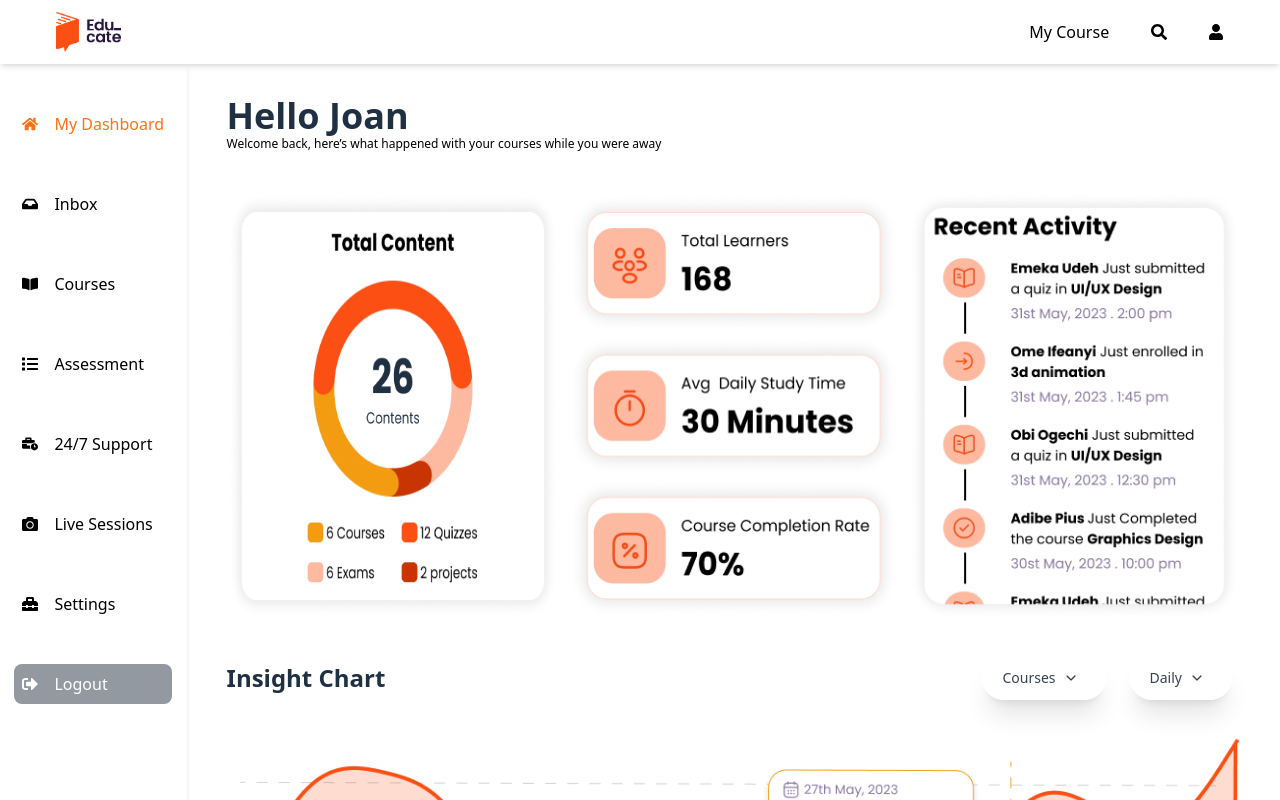
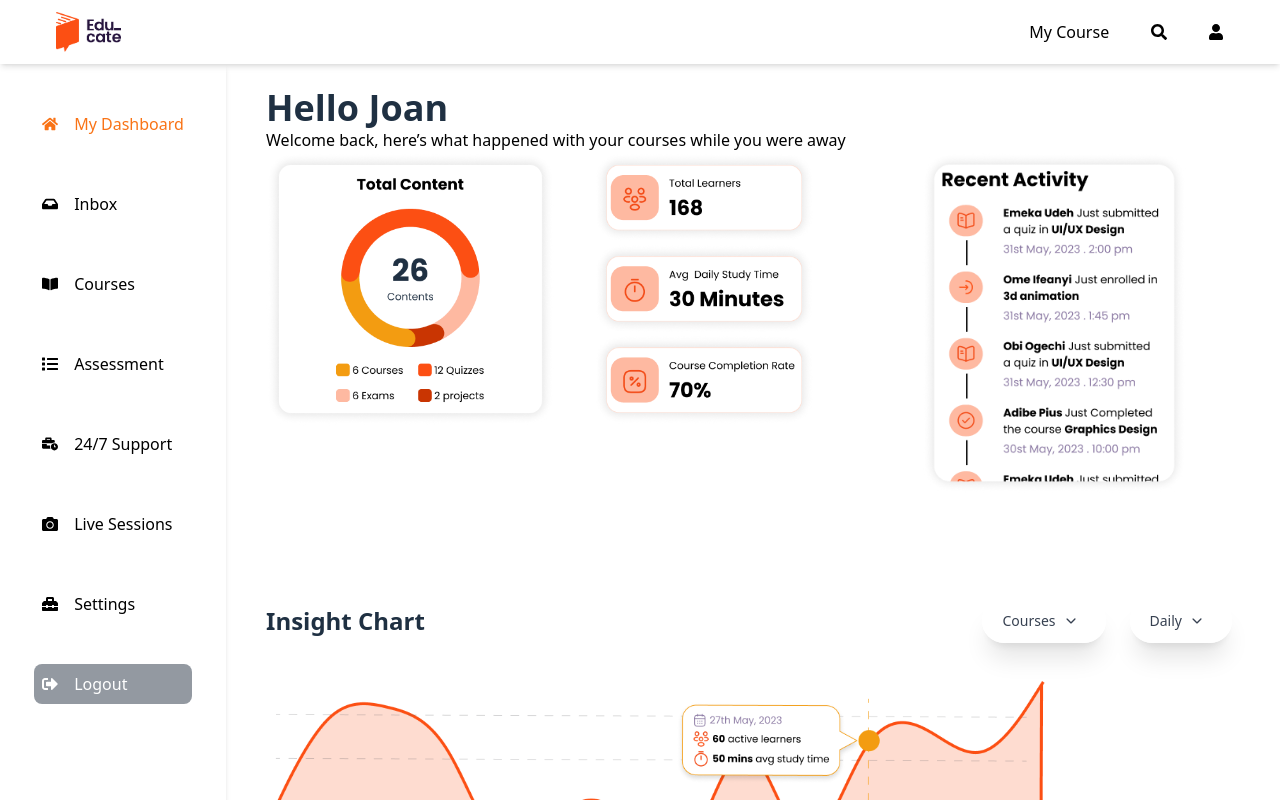
Before and after one commit to learnable-2022/LMS-YA-6-FE, a React (Create React App) app: page /instructor in a window 1280 px wide. Shown: the top 800 px of the page. Built offline with nearby package versions, Linux system fonts and the light colour scheme.

Commit message:
added instructor's mock dashboard

```diff
--- a/src/components/reusable/StudyReport/StudentData.jsx
+++ b/src/components/reusable/StudyReport/StudentData.jsx
@@ -42,7 +42,7 @@ const studentData = () => {
         </div>
       </div>
       <div>
-        <img src={BarChart} alt="" />
+        <img src={BarChart} alt="" className="w-4/5" />
       </div>
     </div>
   );
--- a/src/components/reusable/StudyReport/StudentDataCards.jsx
+++ b/src/components/reusable/StudyReport/StudentDataCards.jsx
@@ -5,31 +5,31 @@ import TLearners from "../../../assets/TotalLearners.png";
 
 function studentDataCards() {
   return (
-    <div>
-      <section className="grid grid-cols-2 gap-2 md:grid-cols-3 ">
+    <>
+      <section className="grid grid-cols-2 gap-2 md:grid-cols-3 h-fit ">
         <div>
           <img
-            className="w-4/4 h-full"
+            className=" h-4/6"
             src={TContent}
             alt=""
           />
         </div>
         <div>
           <img
-            className="w-4/4 h-full"
+            className=" h-4/6"
             src={TLearners}
             alt=""
           />
         </div>
         <div>
           <img
-            className="w-4/4"
+            className="h-5/6"
             src={RActivity}
             alt=""
           />
         </div>
       </section>
-    </div>
+    </>
   );
 }
 
--- a/src/components/reusable/StudyReport/StudentOverview.jsx
+++ b/src/components/reusable/StudyReport/StudentOverview.jsx
@@ -7,7 +7,7 @@ function StudentOverview() {
     <div
 className="lg:px-10 px-2 py-6 overflow-hidden">
             <UpperTxtSec />
-            <div className="mt-10">
+            <div className="">
             <StudentDataCards />
             < StudentData/>
             </div>
--- a/src/components/reusable/StudyReport/UpperTxtSec.jsx
+++ b/src/components/reusable/StudyReport/UpperTxtSec.jsx
@@ -2,16 +2,16 @@ import React from 'react'
 
 function UpperTxtSec() {
   return (
-    <div>
-<div className= "pt-2">
+    <>
+      <div className= "">
         <h1 className=" text-[#1F3042] text-4xl font-bold">
           Hello Joan
         </h1>
-    <p className='text-black text-xs'>
+        <p className='text-black'>
           Welcome back, here’s what happened with your courses while you were away
         </p>
       </div>
-    </div>
+    </>
   )
 }
 
```
Lines whose indentation alone changed are shown as unchanged.
